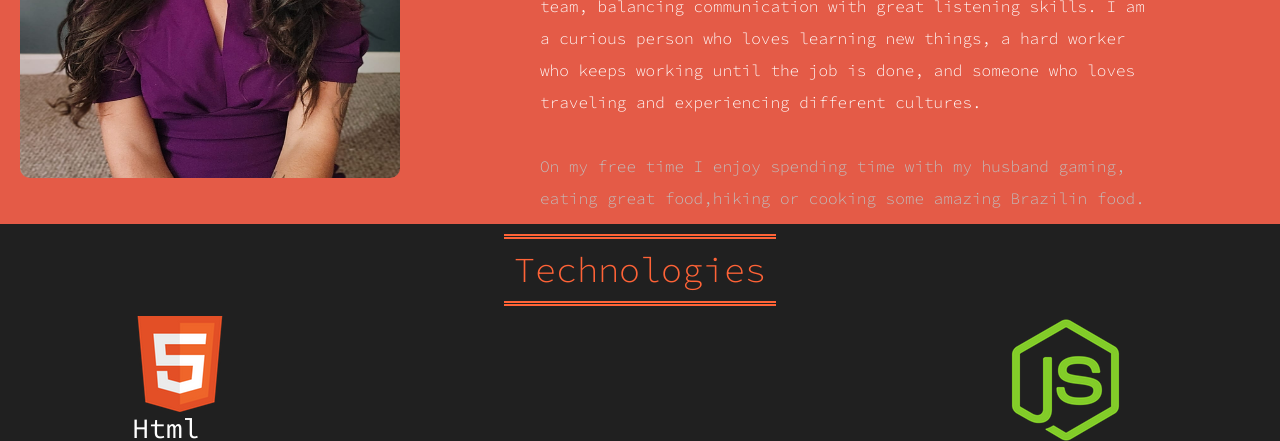
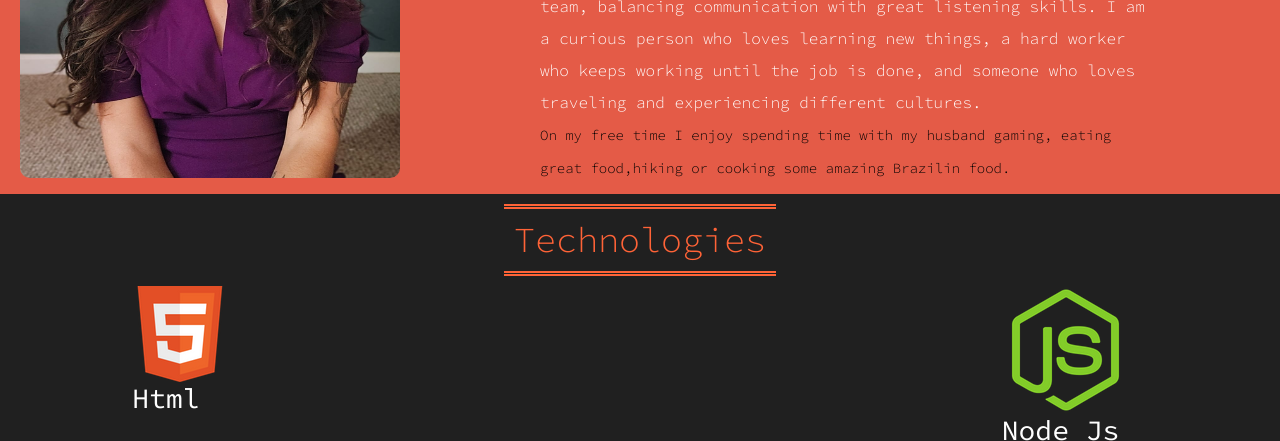
Before and after one commit to geicibarham/portfolio-refactor, a plain HTML site: page index.html in a window 1280 px wide. Shown: the part 860-1301 px from the top of the page. Drawn offline with nearby package versions, Linux system fonts and the light colour scheme; files whose address does not match are found by name.

Commit message:
changed colors on free time

```diff
--- a/assets/css/style.css
+++ b/assets/css/style.css
@@ -222,8 +222,9 @@ h2 {
 }
 
 .free-time {
-    color: silver;
+    color: black;
     font-weight: lighter;
+    font-size: 14px;
 
 }
 
```
Also changed, not shown: index.html (+0 -1 lines).
